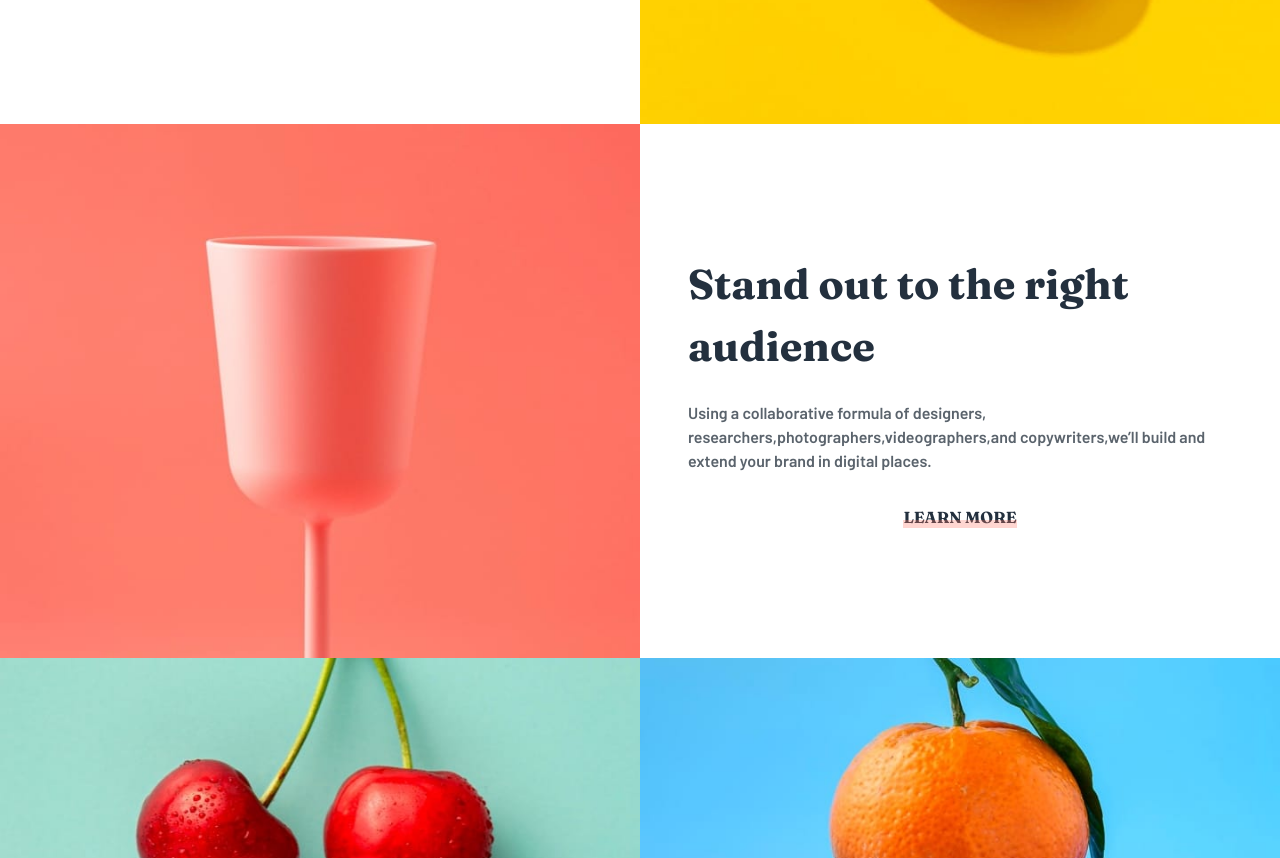
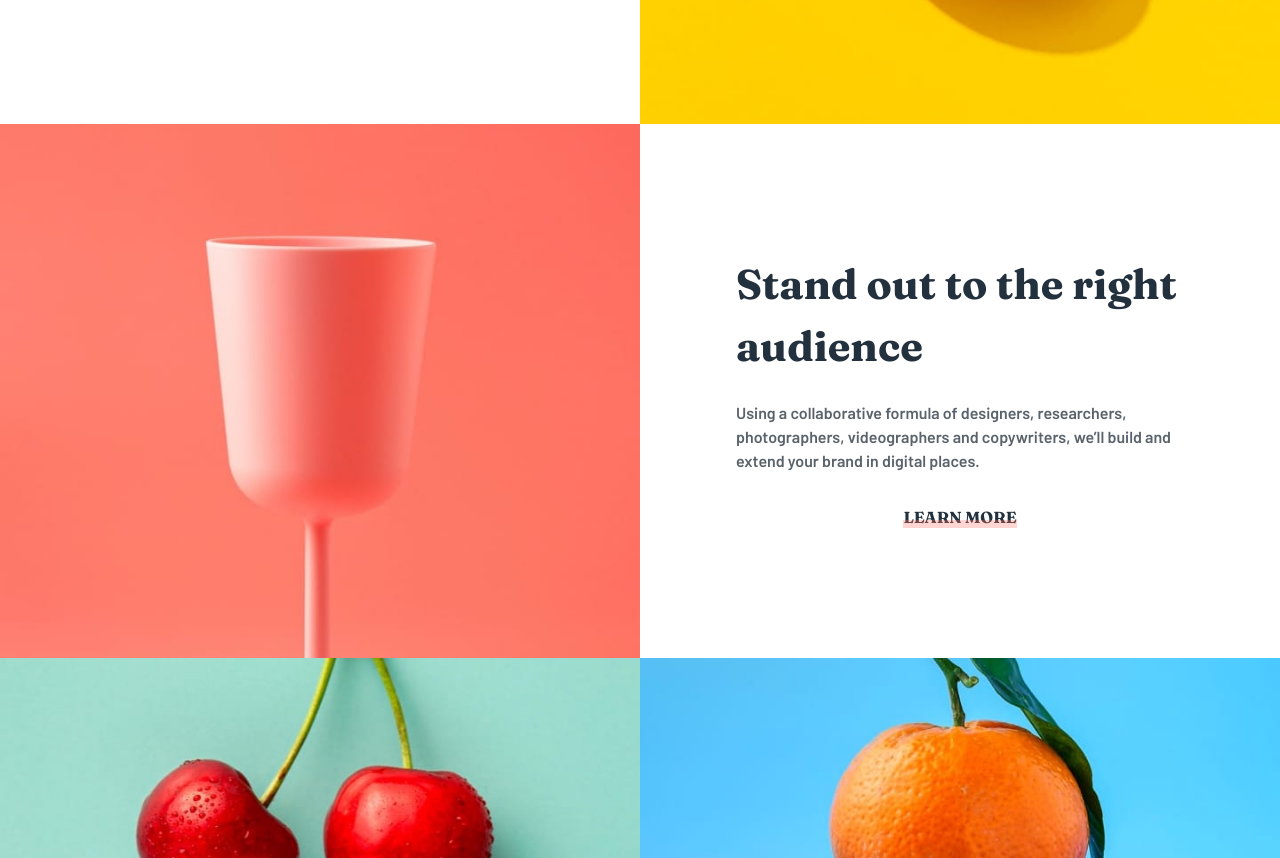
Before and after one commit to AlessioScarfone/sunnyside-agency, a React (Create React App) app: page / in a window 1280 px wide. Shown: the part 1120-1978 px from the top of the page. Built offline with nearby package versions, Linux system fonts and the light colour scheme.

Commit message:
fix text and padding

```diff
--- a/src/components/reusable/TextSection.tsx
+++ b/src/components/reusable/TextSection.tsx
@@ -17,6 +17,10 @@ const Container = styled.div<{ linkColor?: string }>`
   padding: 3rem;
   max-width: 100%;
   min-height: 350px;
+
+  @media (min-width: 770px) {
+    padding: 6rem;
+  }
 
   h1 {
     font-size: clamp(2rem, 8vw - 2rem, 2.6rem);
--- a/src/utils/Constants.ts
+++ b/src/utils/Constants.ts
@@ -9,7 +9,7 @@ export const textSectionData: Array<{ title: string, text: string, link?: string
     },
     {
         title: "Stand out to the right audience",
-        text: "Using a collaborative formula of designers, researchers,photographers,videographers,and copywriters,we’ll build and extend your brand in digital places.",
+        text: "Using a collaborative formula of designers, researchers, photographers, videographers and copywriters, we’ll build and extend your brand in digital places.",
         link: 'Learn more'
     },
     {
```
